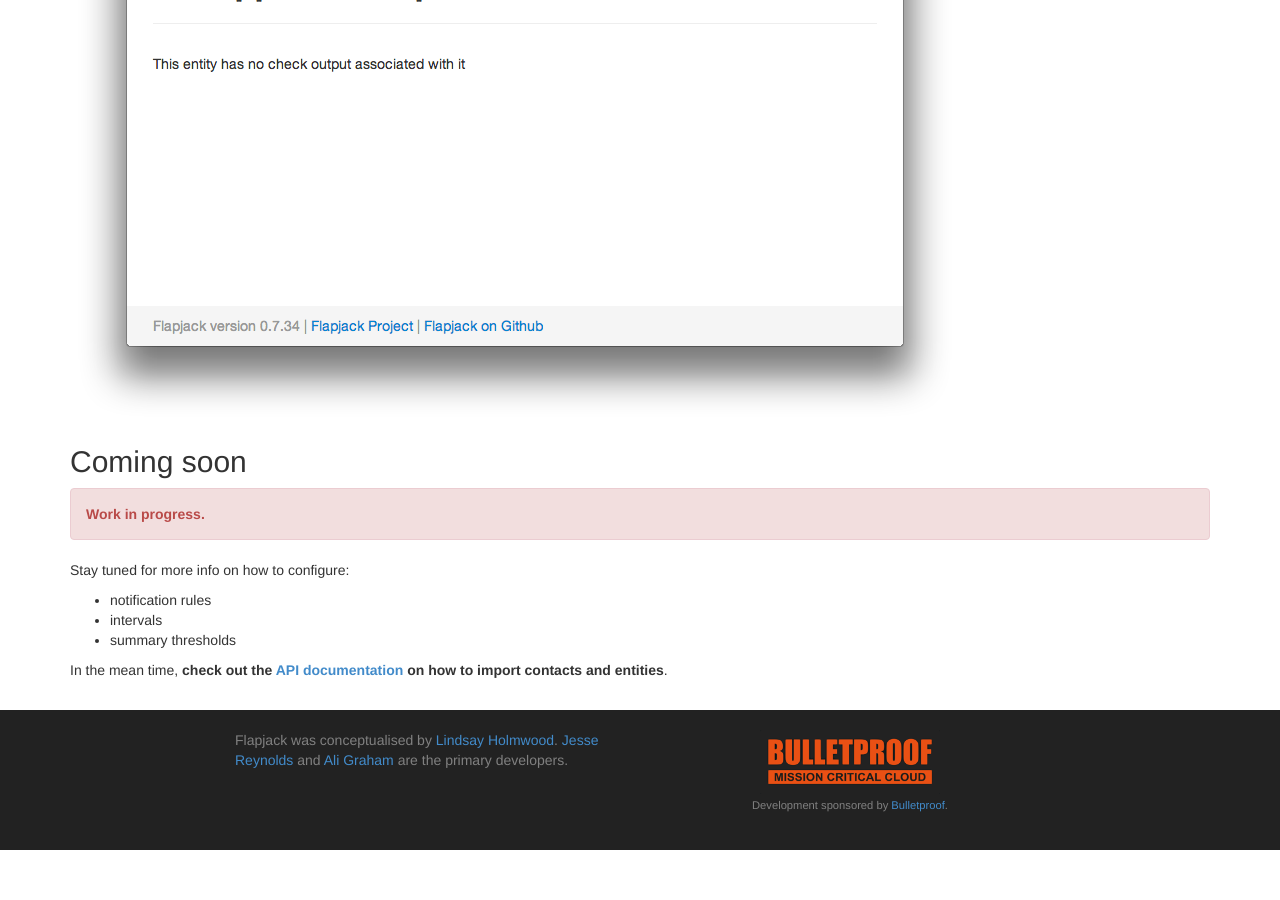
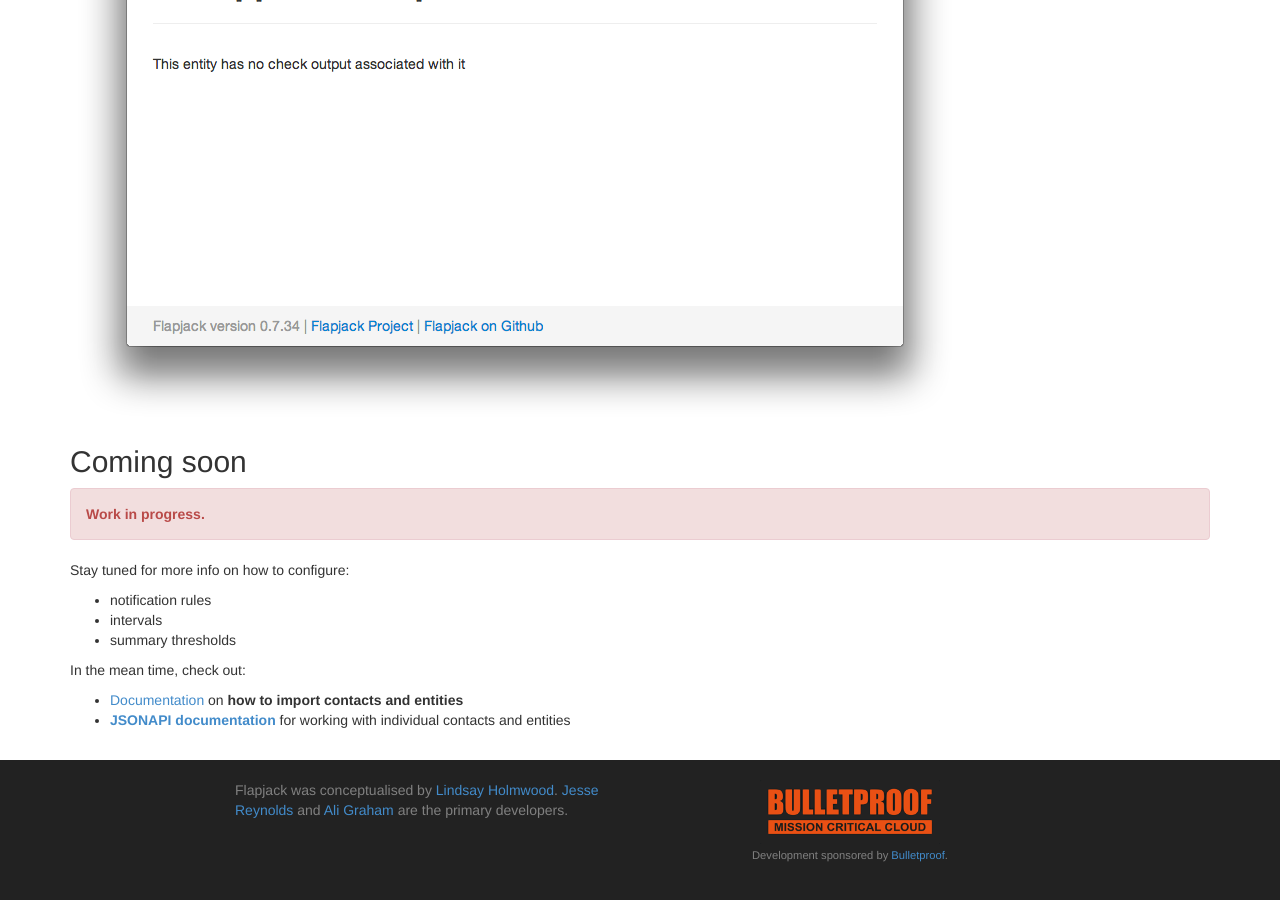
Before and after one commit to flapjack/flapjack, a Jekyll site: the page built from quickstart.markdown, in a window 1280 px wide and 900 px high, scrolled down 8779 px. Built offline with Jekyll 4.4.1, drawn with Linux system fonts in a browser that asks for light colours; Markdown is read by kramdown in place of the engine named in the settings; before the commit the page ends 9629 px from its top, so only the background shows below that.

Commit message:
Provide pointers to JSONAPI documentation at end of quickstart

```diff
--- a/quickstart.markdown
+++ b/quickstart.markdown
@@ -299,4 +299,7 @@ Stay tuned for more info on how to configure:
 - intervals
 - summary thresholds
 
-In the mean time, **check out the [API documentation](https://github.com/flpjck/flapjack/wiki/IMPORTING) on how to import contacts and entities**.
+In the mean time, check out:
+
+ - [Documentation](https://github.com/flpjck/flapjack/wiki/IMPORTING) on **how to import contacts and entities**
+ - **[JSONAPI documentation](/docs/jsonapi)** for working with individual contacts and entities
```
